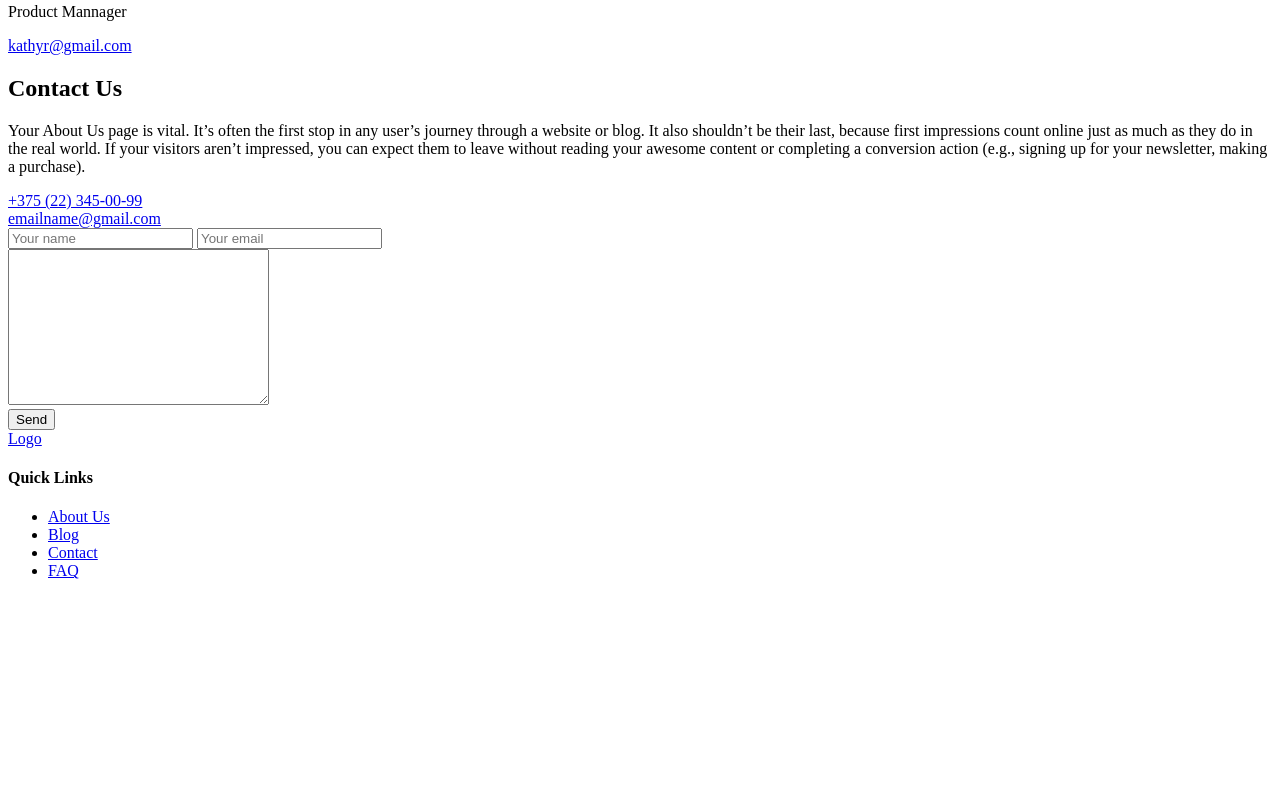
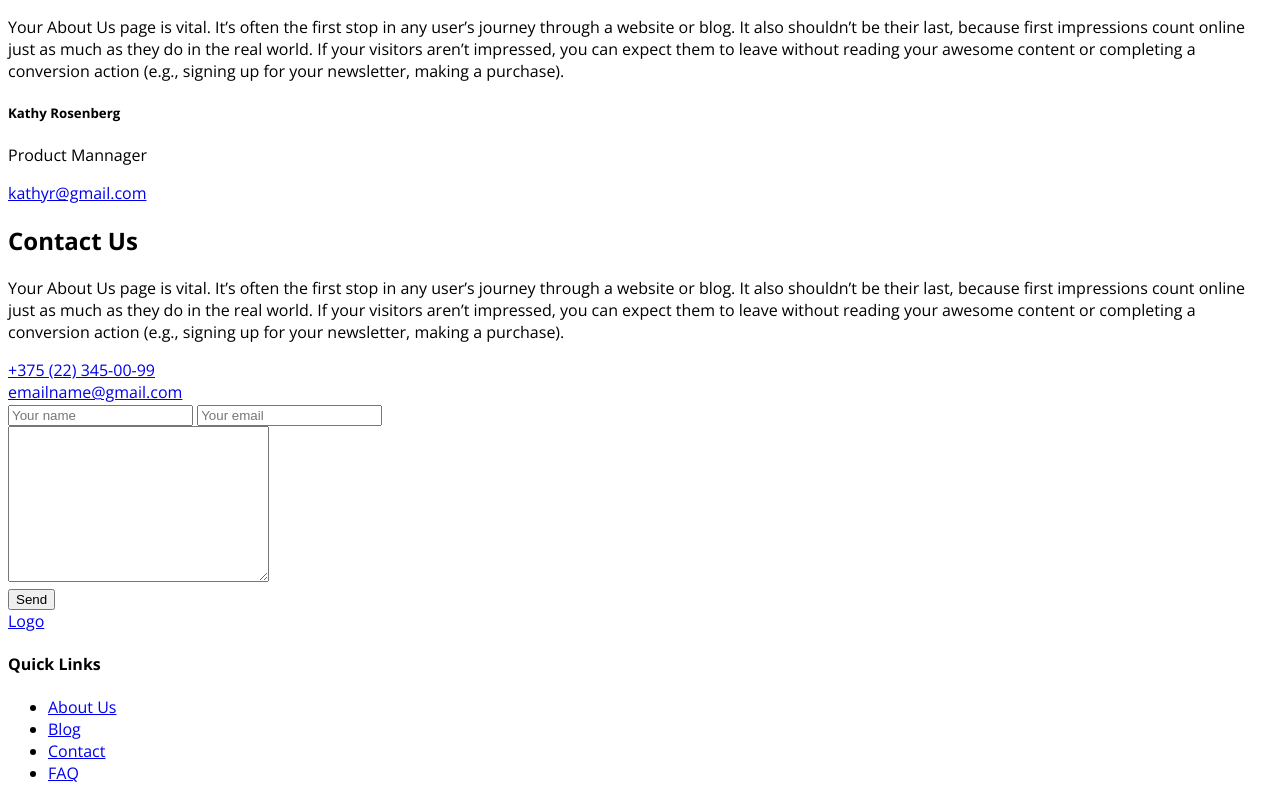
Before and after one commit to KSGitUser/rsschool-friday-coding-layout, a plain HTML site: page index.html in a window 1280 px wide. Shown: the part 1254-2054 px from the top of the page. Before the commit the page ends 1850 px from the top, so only its background shows below. Drawn offline with nearby package versions, Linux system fonts and the light colour scheme.

Commit message:
feat: add fonts

```diff
--- a/index.html
+++ b/index.html
@@ -4,6 +4,11 @@
     <meta charset="utf-8">
     <meta http-equiv="x-ua-compatible" content="ie=edge">
     <meta name="viewport" content="width=device-width, initial-scale=1.0">
+    <link rel="preconnect" href="https://fonts.gstatic.com">
+    <link
+      href="https://fonts.googleapis.com/css2?family=Open+Sans:wght@400;600;700&family=Poppins:wght@400;600;700&display=swap"
+      rel="stylesheet">
+    <link rel="stylesheet" href="style.css">
     <title>Friday live coding</title>
   </link>
   <body>
@@ -165,7 +170,7 @@
         </div>
       </div>
     </section>
-    <footter class="footer">
+    <footer class="footer">
       <div class="wrapper">
         <div class="layout-4-column">
           <a href="#" class="logo">Logo</a>
@@ -180,6 +185,6 @@
           </div>
         </div>
       </div>
-    </footter>
+    </footer>
   </body>
 </html>
--- /dev/null
+++ b/style.css
@@ -0,0 +1,8 @@
+html {
+  font-size: 10px;
+}
+
+body {
+  font-size: 1.6rem;
+  font-family: 'Open Sans', Verdana, sans-serif;
+}
```
